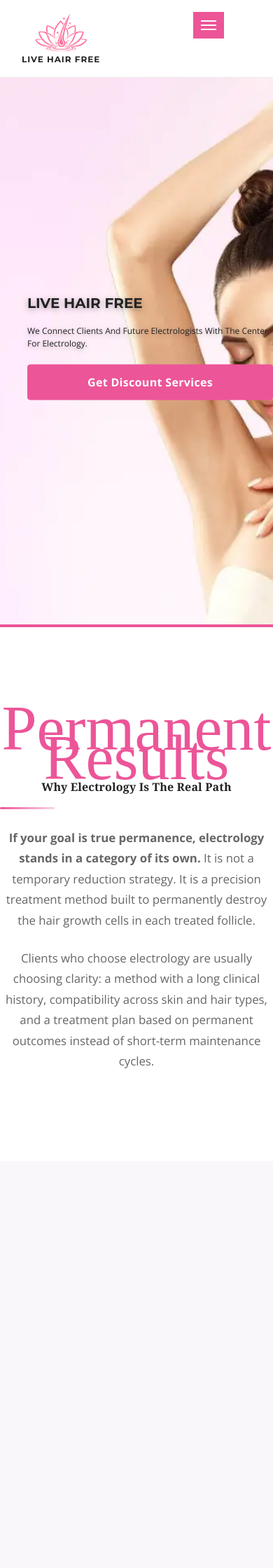
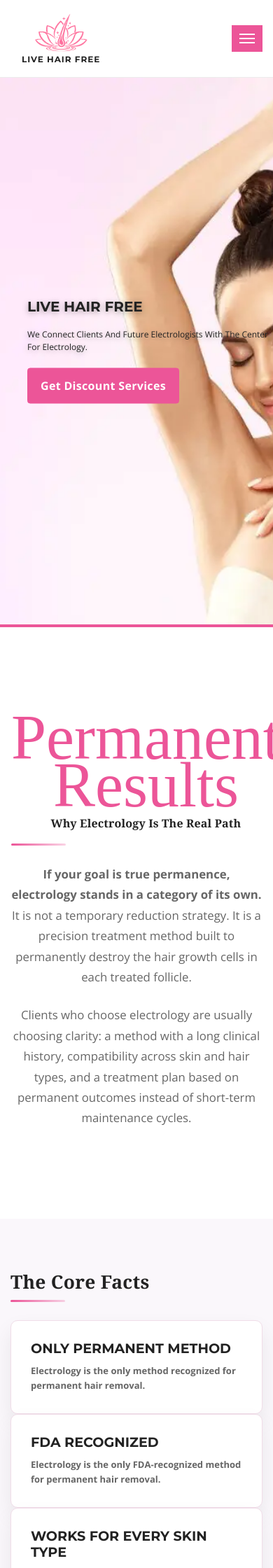
Before and after one commit to peternickol/livehairfree.com, a Jekyll site: the page built from index.md, in a window 390 px wide. Shown: the top 2240 px of the page at 70% size. Built offline with Jekyll 4.4.1, drawn with Linux system fonts in a browser that asks for light colours; some web fonts are replaced.

Commit message:
mobile fixes

```diff
--- a/css/livehairfree.css
+++ b/css/livehairfree.css
@@ -182,6 +182,12 @@
 }
 
 @media (max-width: 767.98px) {
+  .main-nav .navbar-toggler {
+    right: 15px;
+    top: 50%;
+    transform: translateY(-50%);
+  }
+
   .site-logo {
     height: 56px !important;
     margin-top: 0;
@@ -253,6 +259,18 @@
 
   .btn + .btn {
     margin-left: 0;
+  }
+
+  .main-slider .btn,
+  .main-slider .btn.first-btn,
+  .main-slider .btn.btn-primary,
+  .main-slider .btn.btn-secondary {
+    min-width: 0;
+    width: auto;
+    display: inline-block;
+    padding-left: 18px;
+    padding-right: 18px;
+    margin-bottom: 0;
   }
 }
 
@@ -523,6 +541,18 @@
   line-height: 1.75;
 }
 
+.homeValueSection .secotionTitle {
+  padding-left: 16px;
+  padding-right: 16px;
+}
+
+@media (min-width: 768px) {
+  .homeValueSection .secotionTitle {
+    padding-left: 0;
+    padding-right: 0;
+  }
+}
+
 .career-proof .secotionTitle p {
   max-width: 860px;
   margin-left: auto;
--- a/css/style.css
+++ b/css/style.css
@@ -194,6 +194,12 @@ figure {
   font-weight: 400;
   text-transform: capitalize;
   letter-spacing: normal;
+}
+
+@media (max-width: 767.98px) {
+  .secotionTitle h2 span {
+    line-height: 68px;
+  }
 }
 
 .btn {
```
